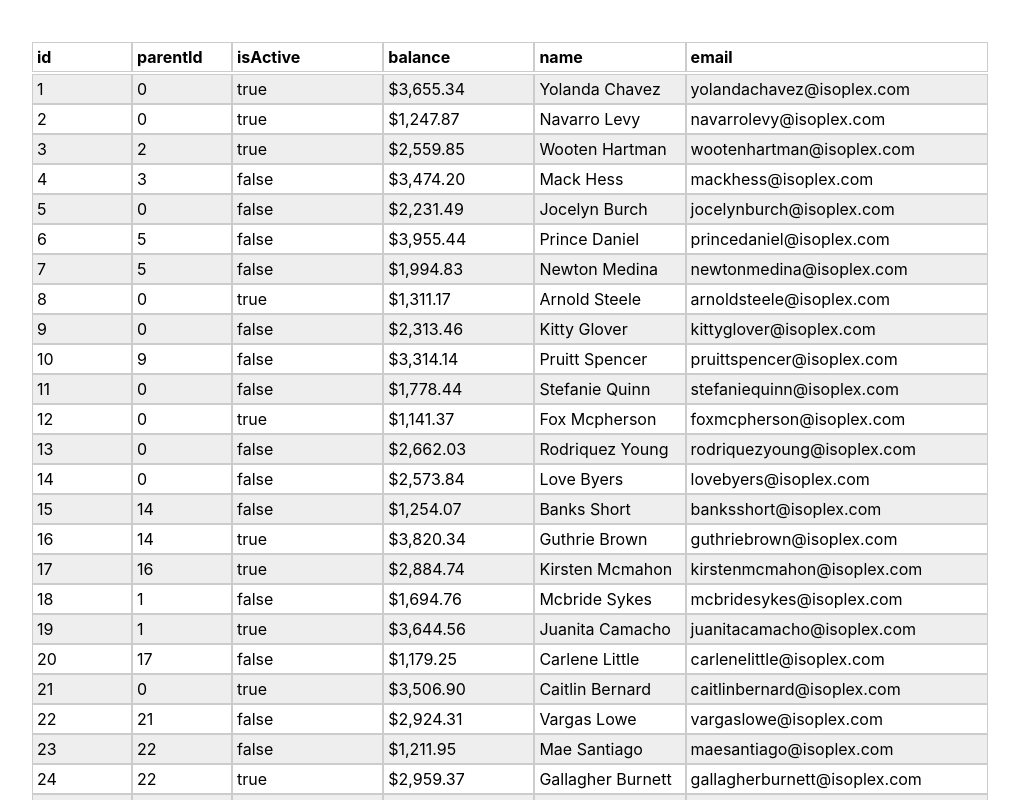
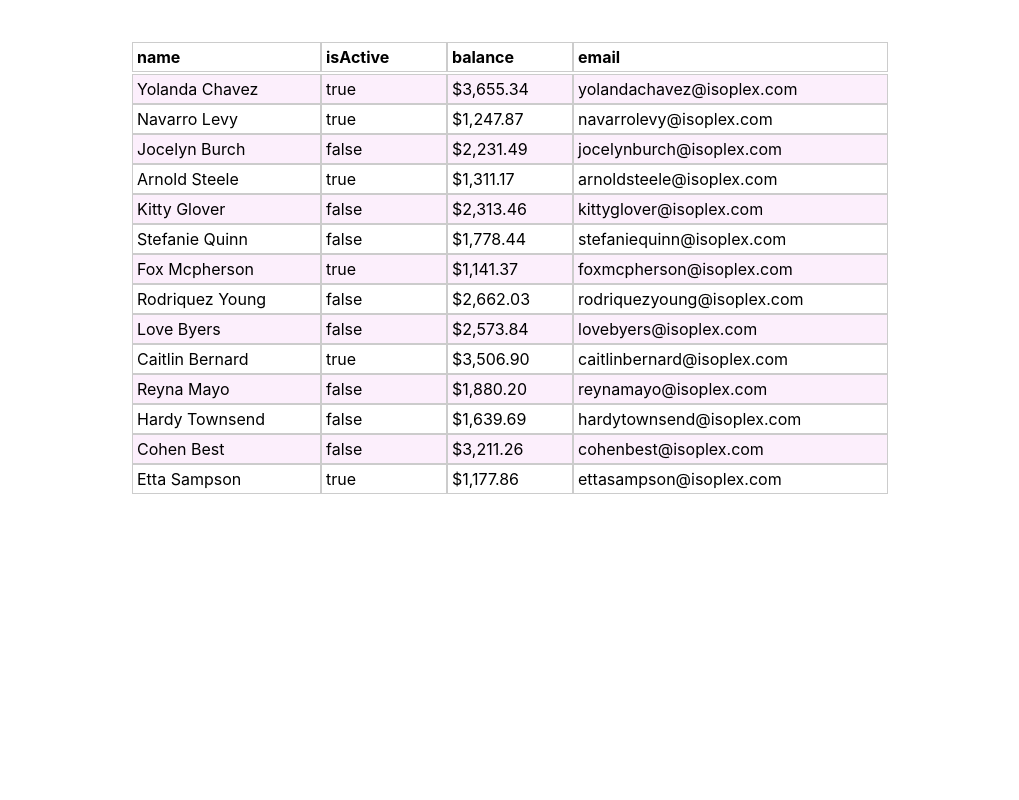
Before and after one commit to makeevvd/Table, a React (Create React App) app in the folder my-app/: page / in a window 1280 px wide. Shown: the top 800 px of the page, without its empty margins (130-1149 px from the left). Built offline with nearby package versions, Linux system fonts and the light colour scheme.

Commit message:
remove id and parentId from headers

```diff
--- a/my-app/src/components/Table/Row/Row.tsx
+++ b/my-app/src/components/Table/Row/Row.tsx
@@ -11,11 +11,11 @@ interface Props {
 const Row: React.FC<Props> = ({data}) => {
  return (
   <RowWrapper>
-      <Cell>{data.id}</Cell>
-      <Cell>{data.parentId}</Cell>
+      {/*<Cell>{data.id}</Cell>*/}
+      {/*<Cell>{data.parentId}</Cell>*/}
+      <Cell>{data.name}</Cell>
       <Cell>{data.isActive.toString()}</Cell>
       <Cell>{data.balance}</Cell>
-      <Cell>{data.name}</Cell>
       <Cell>{data.email}</Cell>
   </RowWrapper>
  );
--- a/my-app/src/components/Table/Table.tsx
+++ b/my-app/src/components/Table/Table.tsx
@@ -3,6 +3,7 @@ import data from './../../default.json'
 import Row from "./Row/Row";
 import {useSortData} from "../../hooks/useSortData";
 import styled from "styled-components";
+import {useChildrenSort} from "../../hooks/useChildrenSort";
 
 const tableData:DataInterface[] = JSON.parse(JSON.stringify(data));
 
@@ -19,26 +20,32 @@ const Table: React.FC = () => {
 
   // const [sortConfig, setSortConfig] = useState<ConfigInterface | null>(null);
 
-    const {items, setSort} = useSortData(tableData);
+  const preSortedData: any = useChildrenSort(tableData);
 
-    const headersArray = [...Object.keys(tableData[0])] as SortKeysType[];
-    const headers = headersArray.map((header:SortKeysType) => <Header
-        onClick={() => setSort(header)}>{header}
-    </Header>);
+  debugger;
 
+
+  const {items, setSort} = useSortData(preSortedData);
+
+  const headersArray = ["name", "isActive", "balance", "email"] as SortKeysType[];
+  const headers = headersArray
+    .map((header:SortKeysType) => <Header onClick={() => setSort(header)}>{header}</Header>);
 
   const rows = items.map((data: DataInterface) => <Row data={data}/>);
 
   return (
     <TableWrapper>
+
       <thead>
         <RowWrapper>
           {headers}
         </RowWrapper>
       </thead>
+
       <tbody>
         {rows}
       </tbody>
+
     </TableWrapper>
   );
 };
@@ -52,11 +59,15 @@ export interface DataInterface {
   email: string
 }
 
+export interface DataInterfaceWithChildren extends DataInterface {
+  childElements?: DataInterface[]
+}
+
 export type SortKeysType = keyof DataInterface;
 
 export const RowWrapper = styled.tr`
 display: grid;
-grid-template-columns: minmax(100px, 1fr) minmax(100px, 1fr) minmax(100px, 2fr) minmax(150px, 2fr) minmax(150px, 2fr) minmax(150px, 4fr) ;
+grid-template-columns: minmax(100px, 3fr) minmax(100px, 2fr) minmax(100px, 2fr) minmax(150px, 5fr) ;
 `
 const Header = styled.th`
 cursor: pointer;
@@ -64,7 +75,7 @@ cursor: pointer;
 
 const TableWrapper = styled.table`
 
-width: 1200px;
+width: 1000px;
 padding: 40px 120px;
 table-layout: fixed;
 margin: 0 auto;
@@ -73,10 +84,12 @@ th, td {
   padding: 0.25rem;
   text-align: left;
   border: 1px solid #ccc;
+  text-overflow: ellipsis;
+  white-space: nowrap;
 }
 
 tbody tr:nth-child(odd) {
-  background: #eee;
+  background: rgba(247,214,248,0.38);
 }
 //display: flex;
 //flex-direction: column;
--- /dev/null
+++ b/my-app/src/hooks/useChildrenSort.ts
@@ -0,0 +1,20 @@
+import {DataInterface, DataInterfaceWithChildren} from "../components/Table/Table";
+import {useMemo} from "react";
+
+export const useChildrenSort = (tableData: DataInterface[]): DataInterfaceWithChildren[] => {
+  const parentElements = tableData.filter((dataElement) => dataElement.parentId === 0);
+  // const parentsWithChildren = useMemo(() => {
+  const parentsWithChildren = useMemo(() => {
+    const parents = parentElements.map(
+      (parentElem) => {
+        const childrenElements = tableData.filter((childElem) => childElem.parentId === parentElem.id);
+        return { ...parentElem, childElements: childrenElements}
+      }
+    );
+    return parents
+  }
+, []);
+
+  return parentsWithChildren
+
+}
--- a/my-app/src/hooks/useSortData.ts
+++ b/my-app/src/hooks/useSortData.ts
@@ -1,4 +1,10 @@
-import {ConfigInterface, DataInterface, OrderType, SortKeysType} from "../components/Table/Table";
+import {
+    ConfigInterface,
+    DataInterface,
+    DataInterfaceWithChildren,
+    OrderType,
+    SortKeysType
+} from "../components/Table/Table";
 import React, {useCallback, useEffect, useMemo, useState} from "react";
 
 interface UseSortInterface {
@@ -6,7 +12,7 @@ interface UseSortInterface {
     setSort: (key: SortKeysType) => void
 }
 // export const useSortData = (tableData: DataInterface[], sortConfig: ConfigInterface | null, setSortConfig: any): DataInterface[] => {
-export const useSortData = (tableData: DataInterface[], config: ConfigInterface | null = null): UseSortInterface => {
+export const useSortData = (tableData: DataInterfaceWithChildren[], config: ConfigInterface | null = null): UseSortInterface => {
     debugger;
     // const [config, setConfig] = useState<SortKeysType | null>(null);
     //
```
Lines whose indentation alone changed are shown as unchanged.
